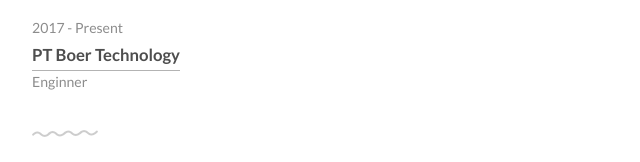
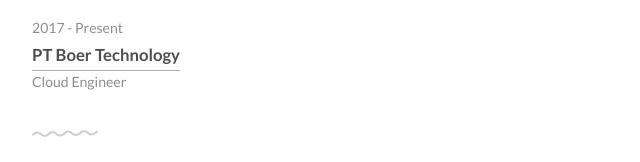
Before and after one commit to zufardhiyaulhaq/archive-cv, a plain HTML site: page index.html in a window 1280 px wide. Shown: the part 638-800 px from the top of the page, 297-937 px from the left. Drawn offline with Linux system fonts and the light colour scheme.

Commit message:
fix kata

```diff
--- a/index.html
+++ b/index.html
@@ -26,7 +26,7 @@
 		<div class="container">
 			<header class="group top-nav">
 				<div class="navigation-toggle" data-tools="navigation-toggle" data-target="#navbar-1">
-				    <span class="logo">Enginner</span>
+				    <span class="logo">Engineer</span>
 				</div>
 			    <nav id="navbar-1" class="navbar item-nav">
 				    <ul>
@@ -65,7 +65,7 @@
 			<ul class="work-list">
 				<li>2017 - Present</li>
 				<li><a href="#">PT Boer Technology</a></li>
-				<li>Enginner</li>
+				<li>Cloud Engineer</li>
 			</ul>
 
 		</div>
```
